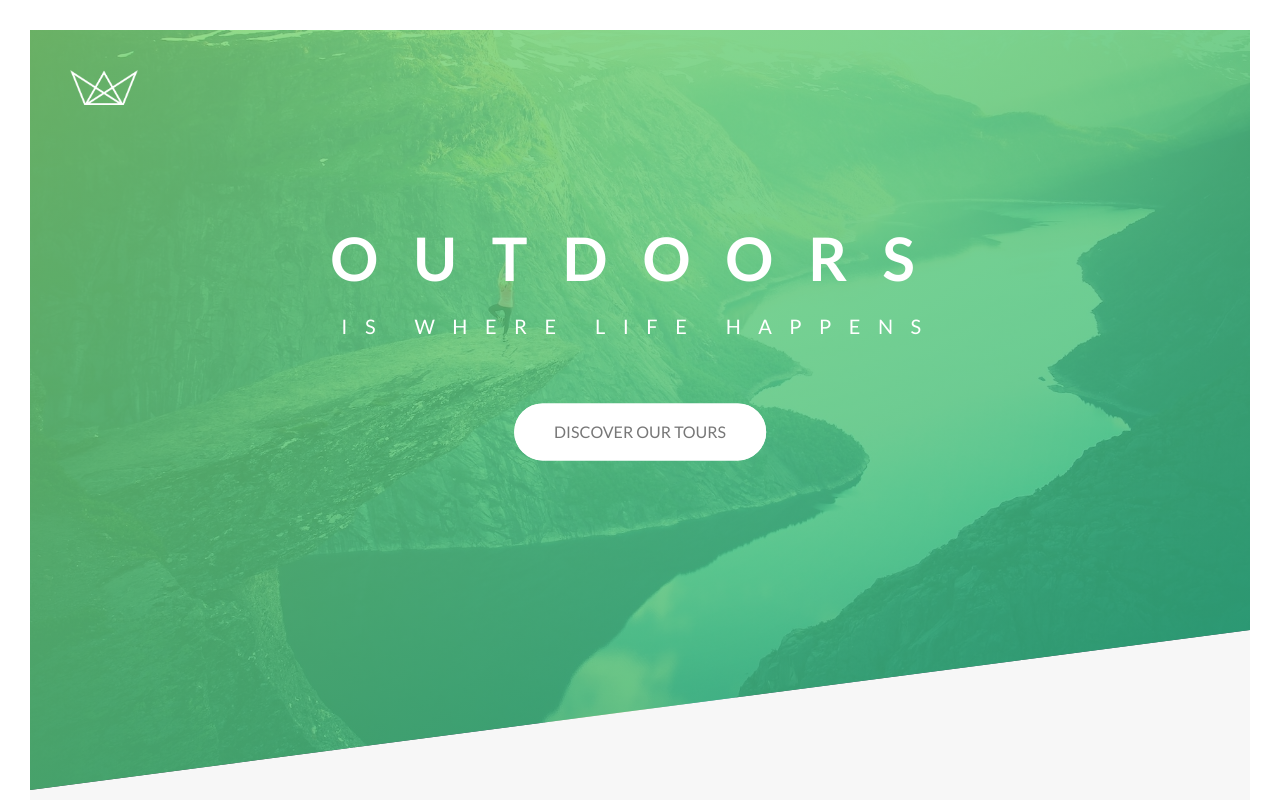
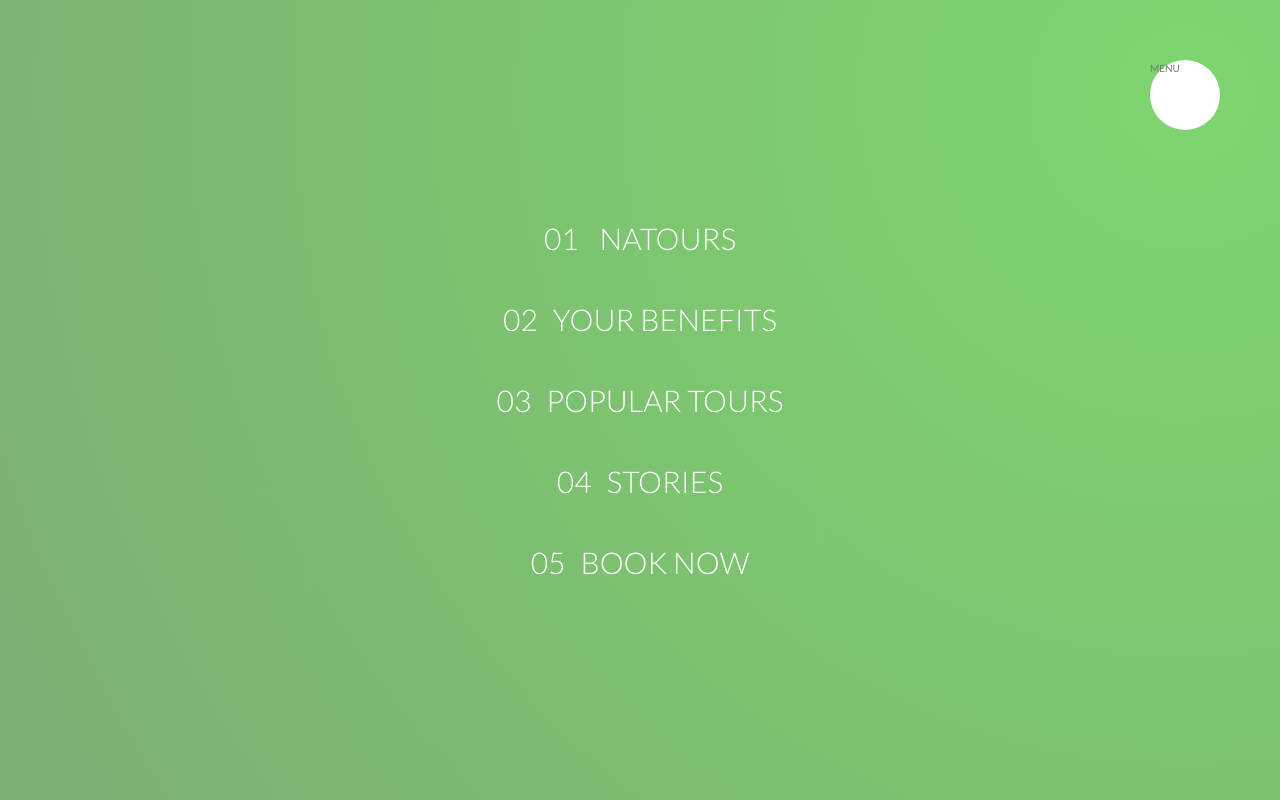
Before and after one commit to sashascan/Natours, a website: page index.html in a window 1280 px wide. Shown: the top 800 px of the page. Drawn offline with Linux system fonts and the light colour scheme.

Commit message:
Navigation links completed

```diff
--- a/index.html
+++ b/index.html
@@ -13,6 +13,24 @@
         <title>Natours | Exciting tours for adventurous people</title>
     </head>
     <body>
+        <div class="navigation">
+            <input type="checkbox" class="navigation__checkbox" id="navi-toggle">
+
+            <label for="navi-toggle" class="navigation__button">MENU</label>
+
+            <div class="navigation__background">&nbsp;</div>
+
+            <nav class="navigation__nav">
+                <ul class="navigation__list">
+                    <li class="navigation__item"><a href="#" class="navigation__link"><span>01</span> Natours</a></li>
+                    <li class="navigation__item"><a href="#" class="navigation__link"><span>02</span>Your benefits</a></li>
+                    <li class="navigation__item"><a href="#" class="navigation__link"><span>03</span>Popular tours</a></li>
+                    <li class="navigation__item"><a href="#" class="navigation__link"><span>04</span>Stories</a></li>
+                    <li class="navigation__item"><a href="#" class="navigation__link"><span>05</span>Book now</a></li>
+                </ul>
+            </nav>
+        </div>
+
         <header class="header">
             <div class="header__logo-box">
                 <img src="img/logo-white.png" alt="Logo" class="header__logo">
@@ -331,7 +349,7 @@
                 </div>
                 <div class="col-1-of-2">
                     <p class="footer__copyright">
-                        Built by <a href="#" class="footer__link">Salvatore Scaniglia</a> for his online course
+                        Built by <a href="#" class="footer__link">&nbsp;Salvatore Scaniglia</a>&nbsp; for his online course
                         <a href="#" class="footer__link">Advanced CSS and Sass</a>. Copyright &copy; by Jonas Schmedtmann.
                         You are 100% allowed to use this webpage for both personal and commercial use, but NOT claim it as your own design.
                         A credit to the original author, Jonas Schmedtmann, is of course highly appreciated!
--- /dev/null
+++ b/sass/layout/_navigation.scss
@@ -0,0 +1,79 @@
+.navigation {
+   &__checkbox {
+        display: none;
+   }
+
+   &__button {
+        background-color: $color-white;
+        height: 7rem;
+        width: 7rem;
+        position: fixed;
+        top: 6rem;
+        right: 6rem;
+        border-radius: 50%;
+        z-index: 2000;
+   }
+
+   &__background {
+        height: 6rem;
+        width: 6rem;
+        border-radius: 50%;
+        position: fixed;
+        top: 6.5rem;
+        right: 6.5rem;
+        background-image: radial-gradient($color-primary-light, $color-gray-dark-1);
+        z-index: 1000;
+
+        transform: scale(80);
+   }
+
+   &__nav {
+        height: 100vh;
+        width: 100%;
+        position: fixed;
+        top: 0;
+        right: 0;
+        z-index: 1500;
+   }
+
+   &__list {
+        position: absolute;
+        top: 50%;
+        left: 50%;
+        transform: translate(-50%, -50%);
+        list-style: none;
+        text-align: center;
+   }
+
+   &__item {
+        margin: 1rem;
+   }
+
+   &__link {
+        &:link,
+        &:visited {
+            display: inline-block;
+            font-size: 3rem;
+            font-weight: 300;
+            padding: 1rem 2rem;
+            color: $color-white;
+            text-decoration: none;
+            text-transform: uppercase;
+            background-image: linear-gradient(120deg, transparent 0%, transparent 50%, $color-white 50%);
+            background-size: 220%;
+            transition: all .4s;
+
+            span {
+                margin-right: 1.5rem;
+                display: inline-block;
+            }
+        }
+
+        &:hover,
+        &:active {
+            background-position: 100%;
+            color: $color-primary;
+            transform: translateX(1rem);
+        }
+   }
+}
--- a/sass/main.scss
+++ b/sass/main.scss
@@ -19,5 +19,6 @@
 @import "layout/footer";
 @import "layout/grid";
 @import "layout/header";
+@import "layout/navigation";
 
 @import "pages/home";
```
Also changed, not shown: css/style.css.
